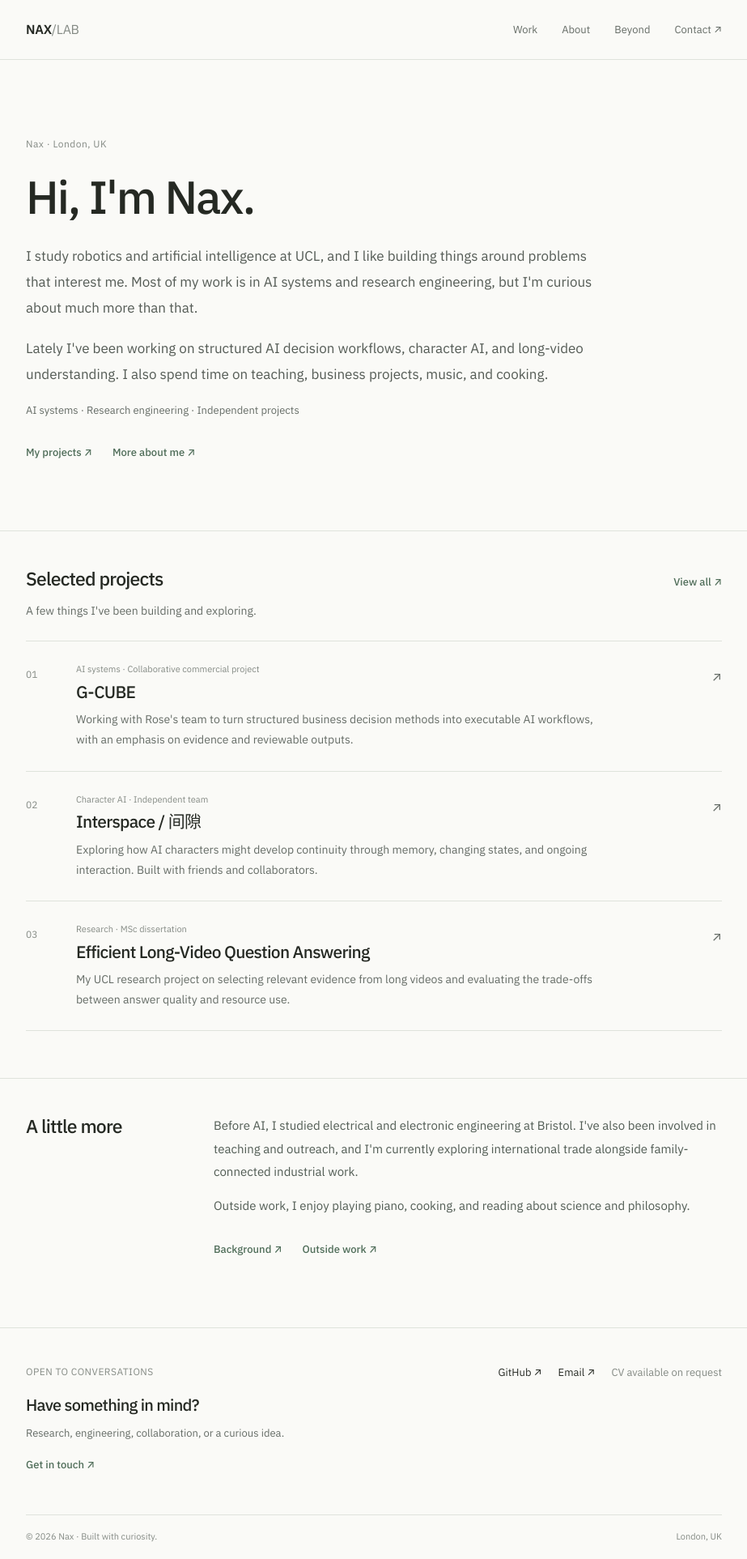
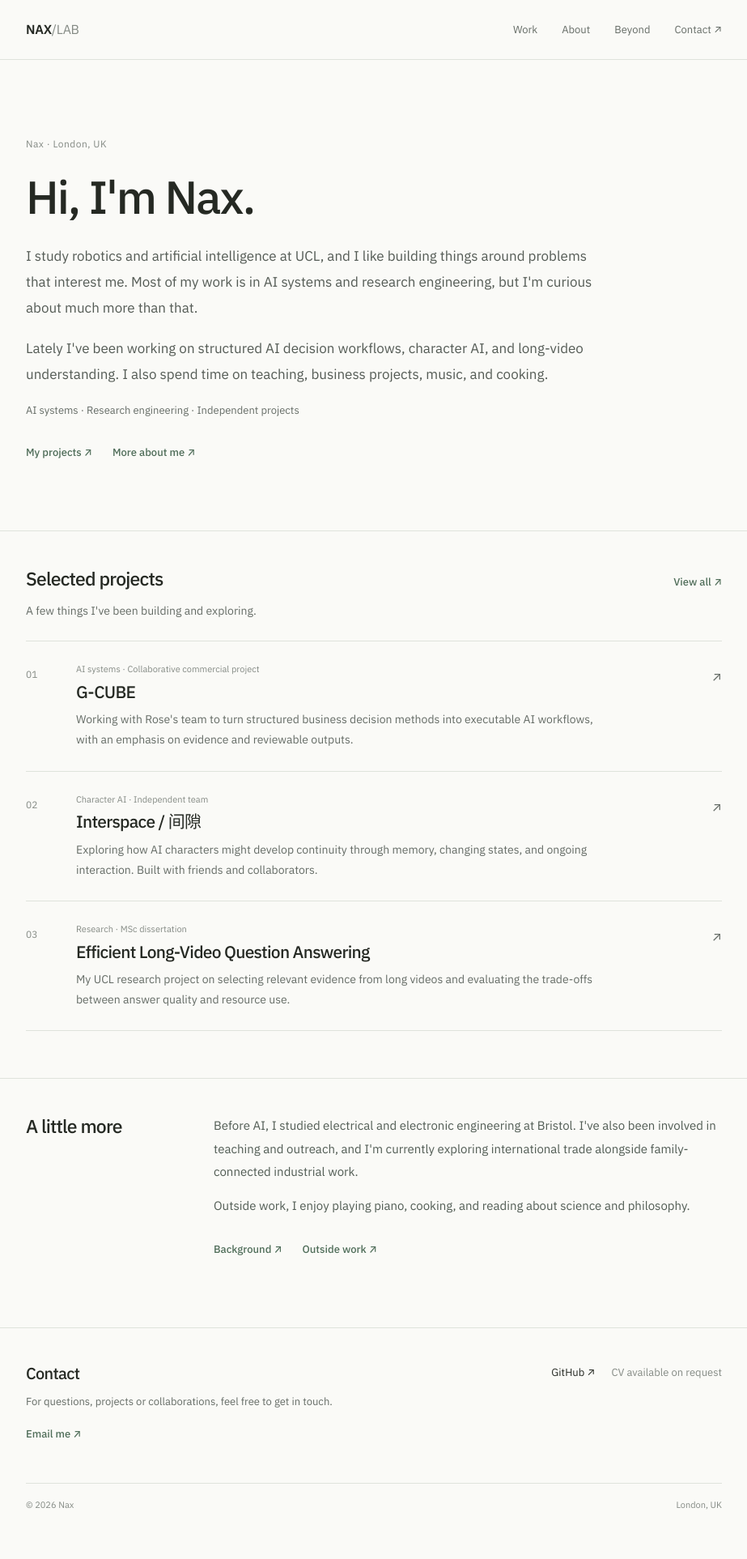
Before and after one commit to naxgotomakeit/naxgotomakeit.github.io, a Jekyll site: the page built from index.html, in a window 1280 px wide. Shown: the whole page at 81% size, without its empty margins (178-1101 px from the left). Built offline with Jekyll 4.4.1, drawn with Linux system fonts in a browser that asks for light colours; after the commit the page ends 1886 px from its top, so only the background shows below that.

Commit message:
style: remove promotional call-to-action footer

```diff
--- a/_layouts/default.html
+++ b/_layouts/default.html
@@ -17,7 +17,5 @@
 <a href="{{ '/beyond/' | relative_url }}" {% if page.section == 'beyond' %}aria-current="page"{% endif %}>Beyond</a>
 <a href="{{ '/' | relative_url }}#contact">Contact ↗</a></nav></div></header>
 <main id="main">{{ content }}</main>
-<footer id="contact" class="footer"><div class="wrap footer-grid"><div><p class="kicker">OPEN TO CONVERSATIONS</p><h2>Have something <em>in mind?</em></h2><p>Research, engineering, collaboration, or a curious idea.</p><a class="button dark" href="mailto:{{ site.email }}">Get in touch ↗</a></div>
-<div class="footer-links"><a href="https://github.com/naxgotomakeit" target="_blank" rel="noopener noreferrer">GitHub ↗</a><a href="mailto:{{ site.email }}">Email ↗</a><span>CV available on request</span></div></div>
-<div class="wrap footer-end"><span>© {{ 'now' | date: '%Y' }} Nax · Built with curiosity.</span><span>London, UK</span></div></footer>
+<footer id="contact" class="footer"><div class="wrap footer-grid"><div><h2>Contact</h2><p>For questions, projects or collaborations, feel free to get in touch.</p><a class="text-link" href="mailto:{{ site.email }}">Email me ↗</a></div><div class="footer-links"><a href="https://github.com/naxgotomakeit" target="_blank" rel="noopener noreferrer">GitHub ↗</a><span>CV available on request</span></div></div><div class="wrap footer-end"><span>© {{ 'now' | date: '%Y' }} Nax</span><span>London, UK</span></div></footer>
 </body></html>
```
